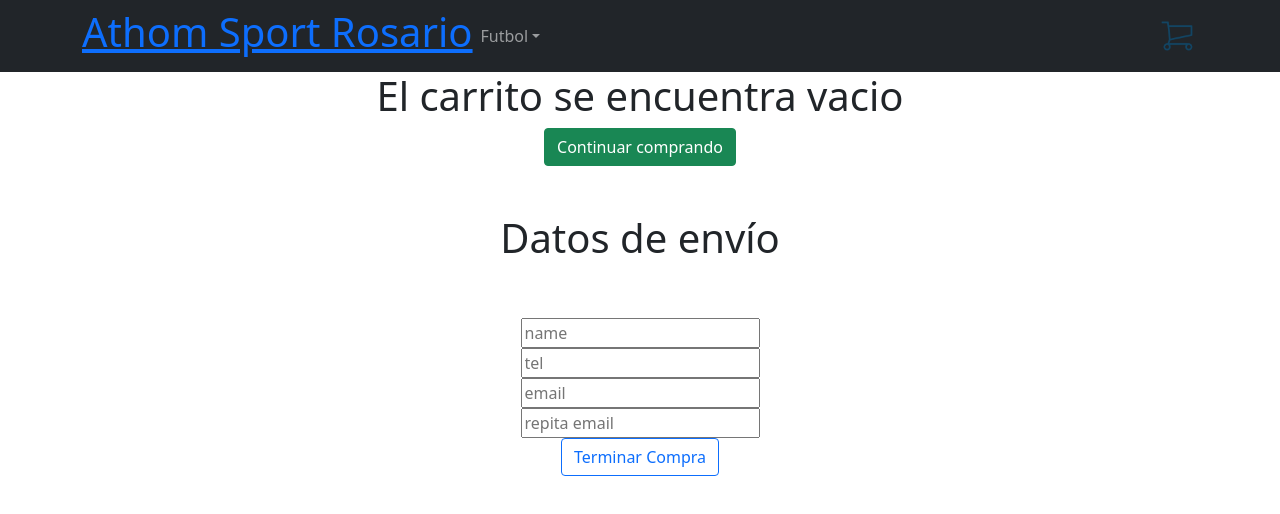
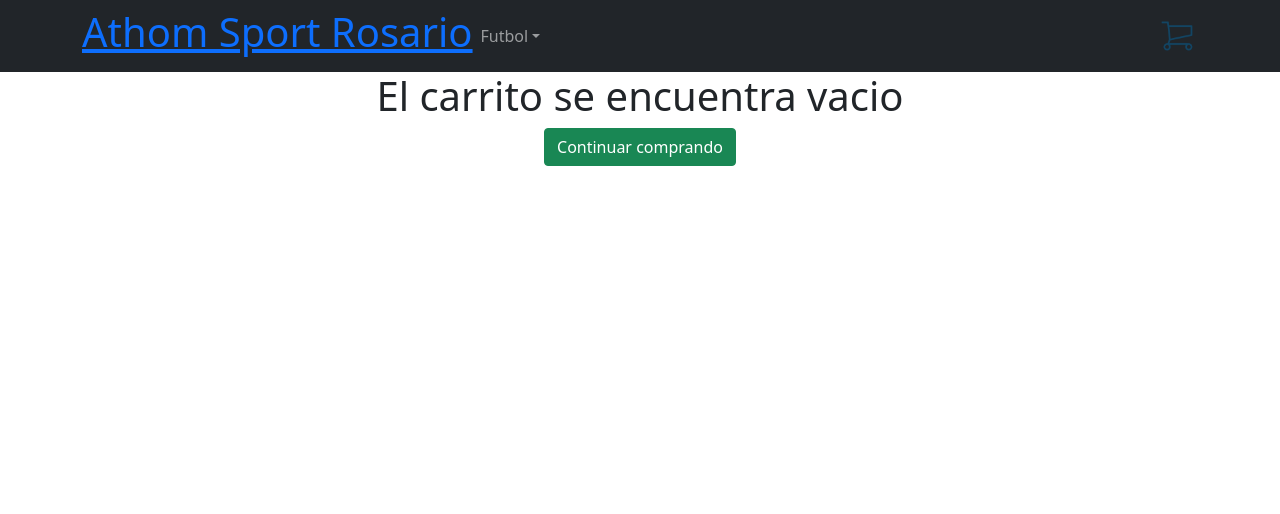
Before and after one commit to federicogodoy2021/RepoReactJS, a React (Create React App) app in the folder mi-ecommerce/: page /cart in a window 1280 px wide. Shown: the top 514 px of the page. Built offline with nearby package versions, Linux system fonts and the light colour scheme.

Commit message:
Proyecto final (v2.4)

```diff
--- a/mi-ecommerce/src/components/Cart/Cart.jsx
+++ b/mi-ecommerce/src/components/Cart/Cart.jsx
@@ -1,5 +1,5 @@
 import { useCartContext } from '../../context/CartContext'
-import { Badge, ListGroup, Button, Form, InputGroup } from 'react-bootstrap'
+import { Badge, ListGroup, Button, Form} from 'react-bootstrap'
 import EmptyCartButton from './EmptyCartButton/EmptyCartButton';
 import LegendsInCart from './LegendsInCart/LegendsInCart';
 import './Cart.css'
@@ -10,38 +10,39 @@ function Cart() {
 
 const {cartList,removeItems, finalPrice, emptyCart} = useCartContext()
 const [id, setId] = useState(null)
-const [dataForm, setDataForm] = useState({name:'', lastName:'',email:'', phone:'', address:''})
+const [dataForm, setDataForm] = useState({name:'', lastName:'',email:'', phone:'', address:'', email2:''})
+const [showForm, setShowForm] = useState('none')
+const [showButton, setShowButton] = useState('')
 
 const createOrder = async (e)=> {
   e.preventDefault()
 
   let order = {}
-
   order.buyer = dataForm
 
   order.items = cartList.map(cartItems =>{
     const id = cartItems.id
     const nombre = cartItems.title
     const precio = cartItems.price * cartItems.cantidad
+    const cantidad = cartItems.cantidad
 
-    return {id, nombre, precio}
+    return {id, nombre, precio, cantidad}
   })
 
   order.total = finalPrice()
 
+//Traer base de datos Firestore
   const db = getFirestore()
-  const queryCollection = collection(db, 'orders')
+  const queryCollectionOrders = collection(db, 'orders')
 
 //Crear orden
-await addDoc(queryCollection, order)
+await addDoc(queryCollectionOrders, order)
   .then(({id}) => setId(id))
   .catch(err => console.log(err))
-  .finally(() => emptyCart())
-
-
-
+  .finally(() => emptyCart(), setShowForm('none'))
 
 //Actulizar el stock luego de crear la orden
+  const queryCollection = collection(db, 'items')
   const queryUpdateById = await query(queryCollection,
     where(documentId(), 'in', cartList.map(it => it.id)))
 
@@ -54,20 +55,24 @@ await addDoc(queryCollection, order)
     .finally(() => console.log('Stock actualizado'))
 
     batch.commit()
-
-
 }
 
+//Mostrar formulario / Esconder botón
+const showDataForm = () =>{
+  setShowForm('flex')
+  setShowButton('none')
+}
+
+//Capturar datos del formulario
 const handleChange = (e) =>{
   setDataForm({...dataForm, [e.target.name] : e.target.value})
 }
 
   return (
-
     <div>
       {cartList.map(prod =>
       <div>
-        <ListGroup key= {prod.id} as="ul" >
+        <ListGroup key= {prod.id} as="ul">
           <ListGroup.Item
             as="li"
             className="d-flex justify-content-between align-items-start warning">
@@ -93,85 +98,30 @@ const handleChange = (e) =>{
       <EmptyCartButton/><br /><br />
 
       {id && <label className='alert alert-success'>{`El ID de su compra es: ${(id)}`}</label>}
-      {cartList.length !== 0 ? <Button onClick={createOrder}>Finalizar Compra</Button> : <Button style={{display:"none"}}/>}
-
-      <div className='formCart'>
-        <h1>Datos de envío</h1>
-
-        <form
-                className='mt-5'
-                onSubmit={createOrder}
-            >
-                <input
-                    type='text'
-                    name='name'
-                    placeholder='name'
-                    value={dataForm.name}
-                    onChange={handleChange}
-                /><br />
-                <input
-                    type='text'
-                    name='phone'
-                    placeholder='tel'
-                    value={dataForm.phone}
-                    onChange={handleChange}
-                /><br/>
-                <input
-                    type='email'
-                    name='email'
-                    placeholder='email'
-                    value={dataForm.email}
-                    onChange={handleChange}
-                /><br/>
-                <input
-                    type='email'
-                    name='email1'
-                    placeholder='repita email'
-                    value={dataForm.email}
-                    onChange={handleChange}
-                /><br/>
-
-                <button className="btn btn-outline-primary"  onClick={createOrder} >Terminar Compra</button>
-            </form>
+{/*       {cartList.length === 0 ?  <Form style={{display : 'none'}}/> : () => showDataForm}
+ */}      {cartList.length !== 0 ? <Button onClick={showDataForm} style={{display:showButton}} >Finalizar Compra</Button> : <Button style={{display:"none"}}/>}
 
 
-
-
-
-        {/* <Form onSubmit={createOrder}>
-            <Form.Group className="mb-3">
-                <Form.Label className='label'>Nombre</Form.Label>
-                <input type="text" onChange={handleChange} defaultValue={dataForm.name} placeholder="Ingrese su nombre" />
-            </Form.Group>
-            <Form.Group className="mb-3">
-                <Form.Label className='label'>Apellido</Form.Label>
-                <input type="text" onChange={handleChange} defaultValue={dataForm.lastName} placeholder="Ingrese su apellido" />
-            </Form.Group>
-            <Form.Group className="mb-3" controlId="formBasicEmail">
-                <Form.Label className='label'>Email</Form.Label>
-                <input type="email" onChange={handleChange} defaultValue={dataForm.email} placeholder="Ingrese su email" />
-            </Form.Group>
-            <Form.Group className="mb-3">
-                <Form.Label className='label'>Domicilio</Form.Label>
-                <input type="text" onChange={handleChange} defaultValue={dataForm.address} placeholder="Ingrese su calle y número" />
-            </Form.Group>
-            <Form.Group className="mb-3">
-                <Form.Label className='label'>Telefono</Form.Label>
-                <input type="number" onChange={handleChange} defaultValue={dataForm.phone} placeholder="Ingrese su N° de telefono" />
-            </Form.Group>
-            <Form.Group className="mb-3" controlId="formBasicCheckbox">
-                <Form.Check type="checkbox" label="Guardar los datos para su proxima compra" />
-            </Form.Group>
-            <Button variant="primary" onClick={createOrder}>
-                Enviar Datos
-            </Button>
-        </Form> */}
-
+      <div className='formCart' style={{display:showForm}}>
+        <h1>Datos de envío</h1>
+        <Form onSubmit={createOrder} className='mt-5'>
+          <Form.Label className='label'>Nombre</Form.Label>
+          <input type="text" name='name' onChange={handleChange} value={dataForm.name} placeholder="Ingrese su nombre"/>
+          <Form.Label className='label'>Apellido</Form.Label>
+          <input type="text" name='lastName' onChange={handleChange} value={dataForm.lastName} placeholder="Ingrese su apellido"/>
+          <Form.Label className='label'>Domicilio</Form.Label>
+          <input type="text" name='address' onChange={handleChange} value={dataForm.address} placeholder="Ingrese su calle y número"/>
+          <Form.Label className='label'>Telefono</Form.Label>
+          <input type="number" name='phone' onChange={handleChange} value={dataForm.phone} placeholder="Ingrese su N° de telefono"/>
+          <Form.Label className='label'>Email</Form.Label>
+          <input type="email" name='email' onChange={handleChange} value={dataForm.email} placeholder="Ingrese su email"/>
+          <Form.Label className='label'>Confirmación de email</Form.Label>
+          <input type="email" name='email2' onChange={handleChange} value={dataForm.email2} placeholder="Repita su email"/>
+          {((dataForm.email !== dataForm.email2) || (dataForm.email === '') || (dataForm.email2 === '') || (dataForm.address === '') || (dataForm.lastName === '') || (dataForm.name === '') || (dataForm.phone === '')) ? <div><br /><br /><h6>Corrobore los campos vacios y/o corfirmación de emails</h6></div> : <><br /><br /> <Button variant="primary" onClick={createOrder}>Enviar Datos</Button></>}
+          <br/><br/>
+        </Form>
       </div>
     </div>
-
-
-
 )
 }
 
```
